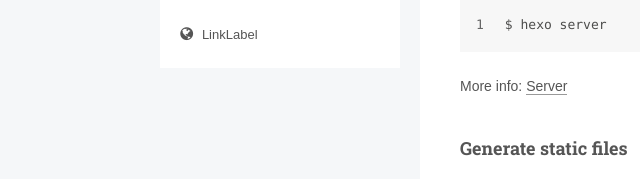
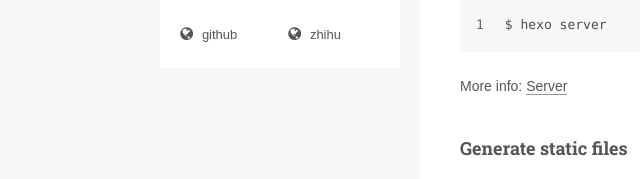
Before and after one commit to taoran12/taoran12.github.io, a plain HTML site: page 2016/06/05/hello-world/index.html in a window 1280 px wide. Both pictures are taken after a click on the item "Übersicht". Shown: the part 619-798 px from the top of the page, 0-640 px from the left. Drawn offline with Linux system fonts and the light colour scheme; a web font is replaced by a local one.

Commit message:
Site updated: 2016-06-05 13:35:34

```diff
--- a/2016/06/05/hello-world/index.html
+++ b/2016/06/05/hello-world/index.html
@@ -416,11 +416,20 @@ Quick">
 
 
               <span class="links-of-author-item">
-                <a href="https://github.com/taoran12" target="_blank" title="LinkLabel">
+                <a href="https://github.com/taoran12" target="_blank" title="github">
 
                     <i class="fa fa-fw fa-globe"></i>
 
-                  LinkLabel
+                  github
+                </a>
+              </span>
+
+              <span class="links-of-author-item">
+                <a href="https://www.zhihu.com/people/tao-ran-52-50" target="_blank" title="zhihu">
+
+                    <i class="fa fa-fw fa-globe"></i>
+
+                  zhihu
                 </a>
               </span>
 
--- a/css/main.css
+++ b/css/main.css
@@ -1549,7 +1549,7 @@ pre .javascript .function {
   width: 4px;
   height: 4px;
   border-radius: 50%;
-  background: #7cc8b5;
+  background: #b3cbb1;
 }
 .links-of-blogroll {
   font-size: 13px;
```
Also changed, not shown: 2016/06/05/leetcode/index.html (+11 -2 lines), archives/2016/06/index.html (+11 -2 lines), archives/2016/index.html (+11 -2 lines), archives/index.html (+11 -2 lines), index.html (+11 -2 lines), tags/index.html (+11 -2 lines).
